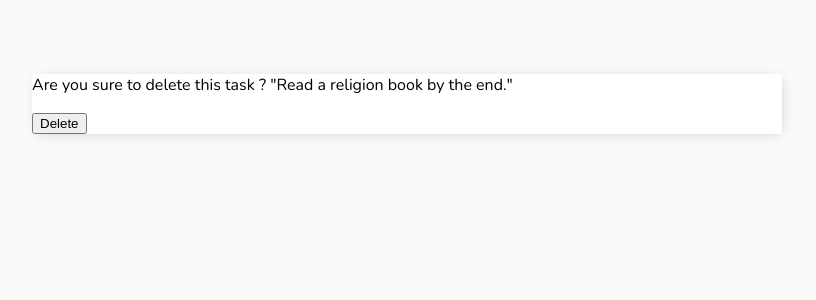
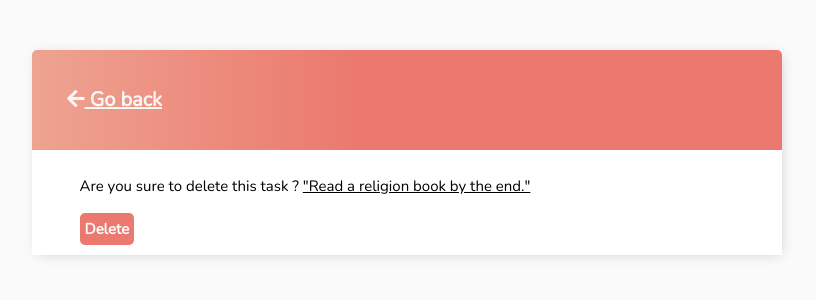
Before and after one commit to Islomdev16/Django-TO-DO-Application, a Django app: page /task_delete/2/ in a window 1280 px wide. Shown: the top 300 px of the page, without its empty margins (233-1049 px from the left). Run offline with Django 4.2, Linux system fonts and the light colour scheme; a user stored in the database is signed in; data comes from the database, SQL or seed files in the repository; both versions use the stored data as it was after the commit; some libraries are stand-ins or nearby versions.

Commit message:
Delete others are designed

```diff
--- a/Django TODO 1/config/settings.py
+++ b/Django TODO 1/config/settings.py
@@ -9,7 +9,7 @@ https://docs.djangoproject.com/en/4.0/topics/settings/
 For the full list of settings and their values, see
 https://docs.djangoproject.com/en/4.0/ref/settings/
 """
-
+import os
 from pathlib import Path
 
 # Build paths inside the project like this: BASE_DIR / 'subdir'.
@@ -118,6 +118,10 @@ USE_TZ = True
 # https://docs.djangoproject.com/en/4.0/howto/static-files/
 
 STATIC_URL = 'static/'
+STATICFILES_DIRS = [
+    os.path.join(BASE_DIR, 'static')
+]
+
 LOGIN_URL = 'login'
 
 # Default primary key field type
--- a/Django TODO 1/todo_list/templates/todo_list/main.html
+++ b/Django TODO 1/todo_list/templates/todo_list/main.html
@@ -10,6 +10,8 @@
     <link rel="preconnect" href="https://fonts.googleapis.com">
     <link rel="preconnect" href="https://fonts.gstatic.com" crossorigin>
     <link href="https://fonts.googleapis.com/css2?family=Nunito:wght@200&display=swap" rel="stylesheet">
+    <link rel="stylesheet" href="https://www.w3schools.com/w3css/4/w3.css">
+    <link rel="stylesheet" href="https://pro.fontawesome.com/releases/v5.10.0/css/all.css" integrity="sha384-AYmEC3Yw5cVb3ZcuHtOA93w35dYTsvhLPVnYs9eStHfGJvOvKxVfELGroGkvsg+p" crossorigin="anonymous" />
 <!--    <script src="https://cdn.jsdelivr.net/npm/@popperjs/core@2.9.2/dist/umd/popper.min.js" integrity="sha384-IQsoLXl5PILFhosVNubq5LC7Qb9DXgDA9i+tQ8Zj3iwWAwPtgFTxbJ8NT4GN1R8p" crossorigin="anonymous"></script>-->
 <!--    <script src="https://cdn.jsdelivr.net/npm/bootstrap@5.0.2/dist/js/bootstrap.min.js" integrity="sha384-cVKIPhGWiC2Al4u+LWgxfKTRIcfu0JTxR+EQDz/bgldoEyl4H0zUF0QKbrJ0EcQF" crossorigin="anonymous"></script>-->
 <!--    <script src="https://cdn.jsdelivr.net/npm/bootstrap@5.0.2/dist/js/bootstrap.bundle.min.js" integrity="sha384-MrcW6ZMFYlzcLA8Nl+NtUVF0sA7MsXsP1UyJoMp4YLEuNSfAP+JcXn/tWtIaxVXM" crossorigin="anonymous"></script>-->
@@ -46,7 +48,8 @@
 
         .header-bar a {
             color: rgb(247, 247, 247);
-            text-decoration: none;
+            font-weight: bold;
+            font-size: 20px;
         }
 
         .task-wrapper {
@@ -121,14 +124,20 @@
         }
 
         .button {
-            border: 1px solid #EB796F;
-            background-color: #FAFAFA;
-            color: #EB796F;
-            padding: 7px;
+            border: 2px solid #EB796F;
+            background-color: #EB796F;
+            color: #FAFAFA;
+            padding: 3px;
             font-size: 15px;
             border-radius: 5px;
             cursor: pointer;
             text-decoration: none;
+            font-weight: bold;
+        }
+
+        .card-body {
+            padding: 10px;
+            margin-left: 5%;
         }
 
     </style>
--- a/Django TODO 1/todo_list/templates/todo_list/task_delete.html
+++ b/Django TODO 1/todo_list/templates/todo_list/task_delete.html
@@ -1,11 +1,17 @@
 {% extends 'todo_list/main.html' %}
 {% block content %}
 
-<a href="{% url 'tasks' %}"></a>
-<form method="POST">
-    {% csrf_token %}
-    <p>Are you sure to delete this task ? "{{task.title}}"</p>
-    <input type="submit" value="Delete">
-</form>
+<div class="header-bar">
+    <a href="{% url 'tasks' %}"><i class="fa fa-arrow-left" aria-hidden="true"></i> Go back</a>
+</div>
+
+<div class="card-body">
+    <form method="POST">
+        {% csrf_token %}
+        <p>Are you sure to delete this task ? <u> "{{task.title}}"</u></p>
+<!--        <input class="button" type="submit" value="🗑 Delete">-->
+        <button type="submit" class="button">Delete</button>
+    </form>
+</div>
 
 {% endblock %}
```
Also changed, not shown: Django TODO 1/todo_list/templates/todo_list/task_form.html (+9 -6 lines), Django TODO 1/todo_list/templates/todo_list/task_list.html (+15 -6 lines), Django TODO 1/db.sqlite3, Django TODO 1/static/images/back.png (added), Django TODO 1/static/images/back_img.png (added).
